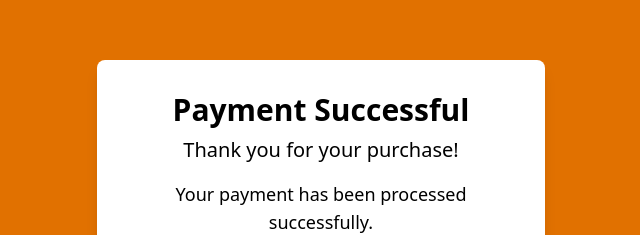
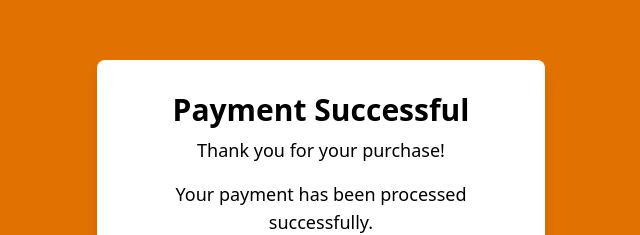
Before and after one commit to ayush789815/ecommerce, a React (Vite) app in the folder frontend/: page /payment-success in a window 1280 px wide. Shown: the part 182-417 px from the top of the page, without its empty margins (319-959 px from the left). Built offline with nearby package versions, Linux system fonts and the light colour scheme.

Commit message:
PaymentSuccess component to adjust text size for improved readability

```diff
--- a/frontend/src/pages/PaymentSuccess.jsx
+++ b/frontend/src/pages/PaymentSuccess.jsx
@@ -9,7 +9,7 @@ function PaymentSuccess() {
     <div className="min-h-screen flex items-center justify-center bg-amber-600 px-10">
       <div className="bg-white rounded-lg shadow-lg p-8 max-w-md text-center">
         <h1 className="text-3xl font-bold mb-2">Payment Successful</h1>
-        <p className="text-xl mb-4">Thank you for your purchase!</p>
+        <p className="text-lg mb-4">Thank you for your purchase!</p>
         <p className="text-lg">Your payment has been processed successfully.</p>
         <p className="text-lg font-semibold mt-4">Reference No: {reference_no}</p>
         <button
```
